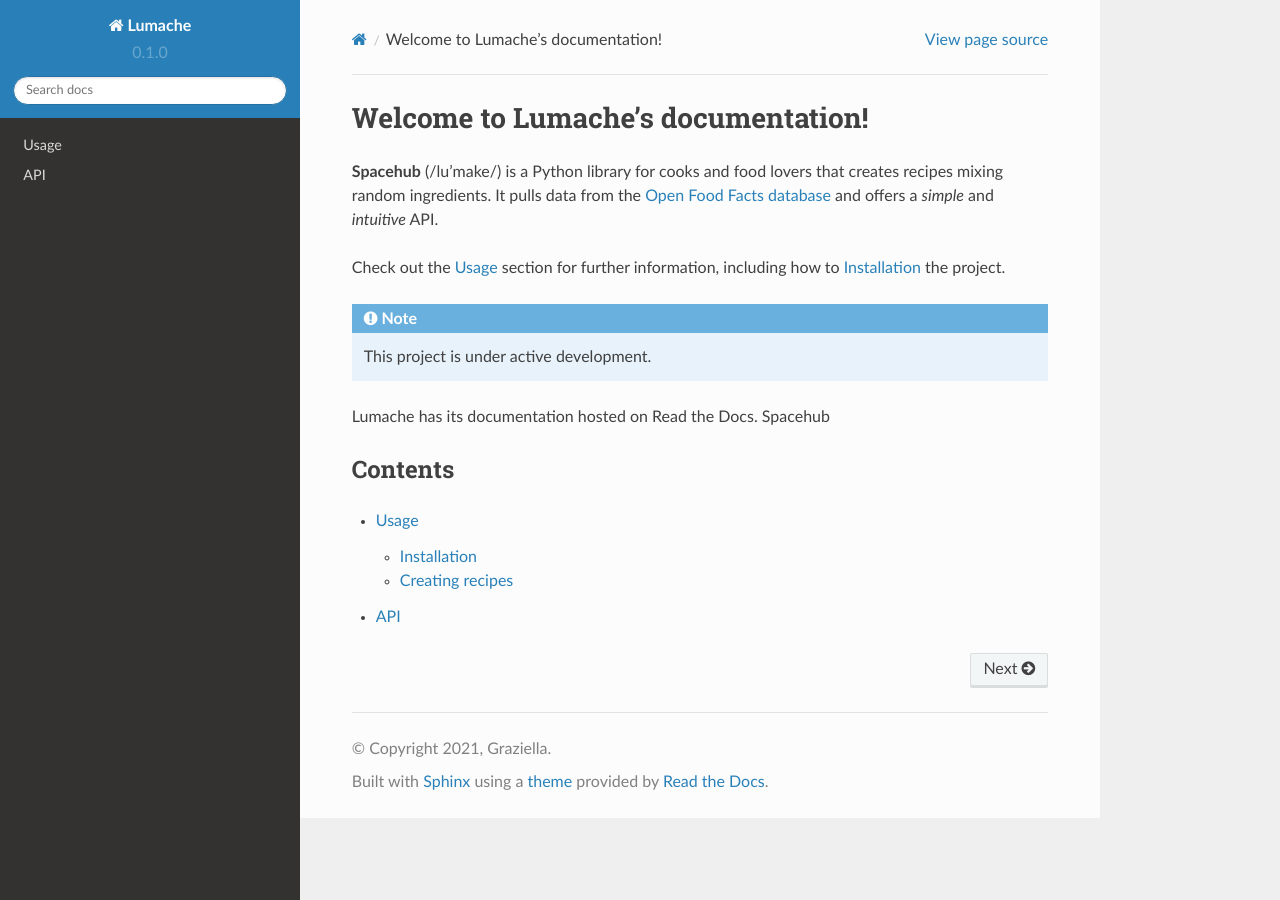
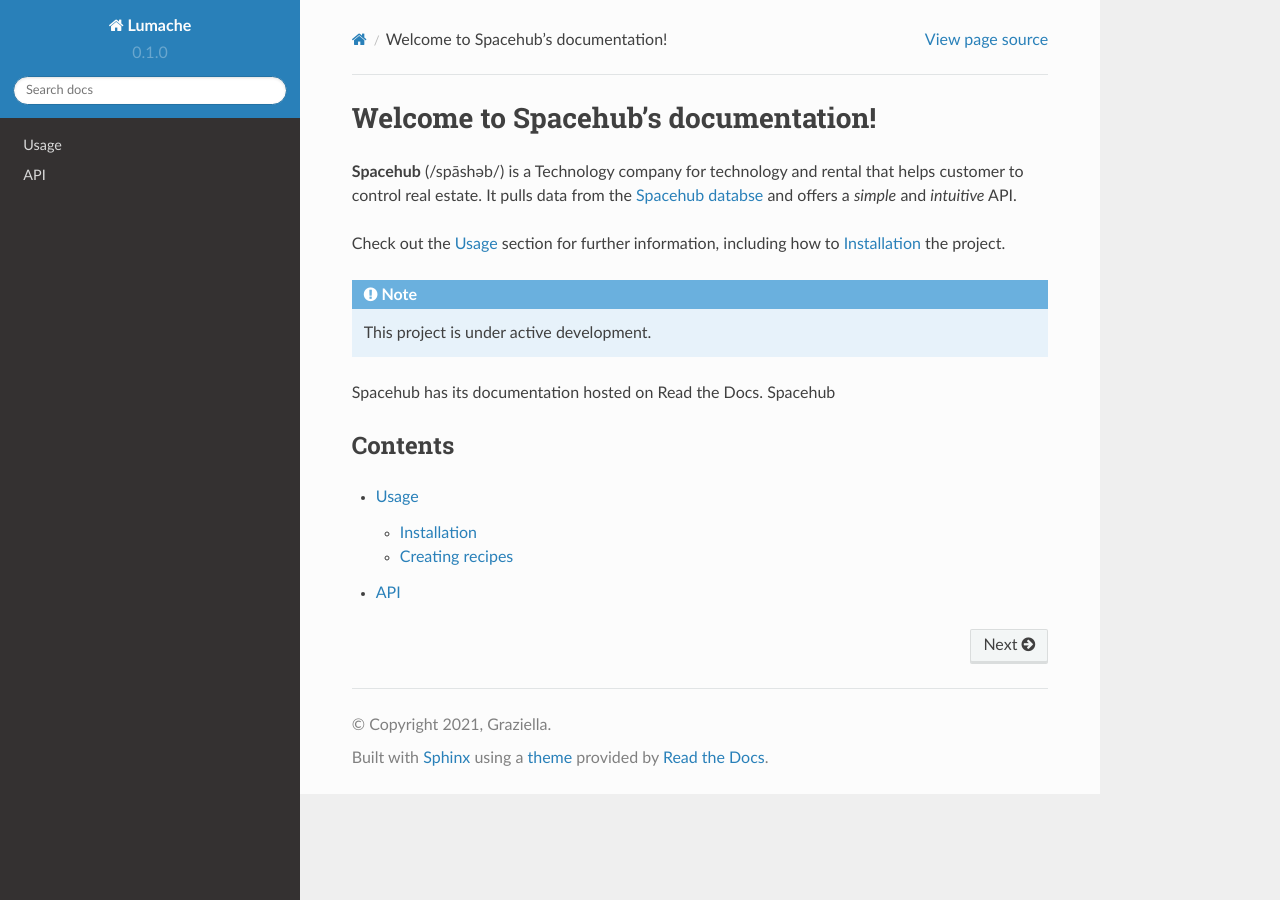
Before and after one commit to Gal-Erdene-dreamer/Spacehub-Docs, a Sphinx documentation site: the page built from docs/source/index.rst, in a window 1280 px wide. Built offline with Sphinx 7.4.7 and the Read the Docs theme 2.0.0, drawn with Linux system fonts in a browser that asks for light colours.

Commit message:
Update index.rst

```diff
--- a/docs/source/index.rst
+++ b/docs/source/index.rst
@@ -1,9 +1,9 @@
-Welcome to Lumache's documentation!
+Welcome to Spacehub's documentation!
 ===================================
 
-**Spacehub** (/lu'make/) is a Python library for cooks and food lovers
-that creates recipes mixing random ingredients.
-It pulls data from the `Open Food Facts database <https://world.openfoodfacts.org/>`_
+**Spacehub** (/spāshəb/) is a Technology company for technology and rental
+that helps customer to control real estate.
+It pulls data from the `Spacehub databse <https://v2.spacehub.mn/>`_
 and offers a *simple* and *intuitive* API.
 
 Check out the :doc:`usage` section for further information, including
@@ -13,7 +13,7 @@
 
    This project is under active development.
 
-Lumache has its documentation hosted on Read the Docs.
+Spacehub has its documentation hosted on Read the Docs.
 Spacehub
 
 Contents
```
